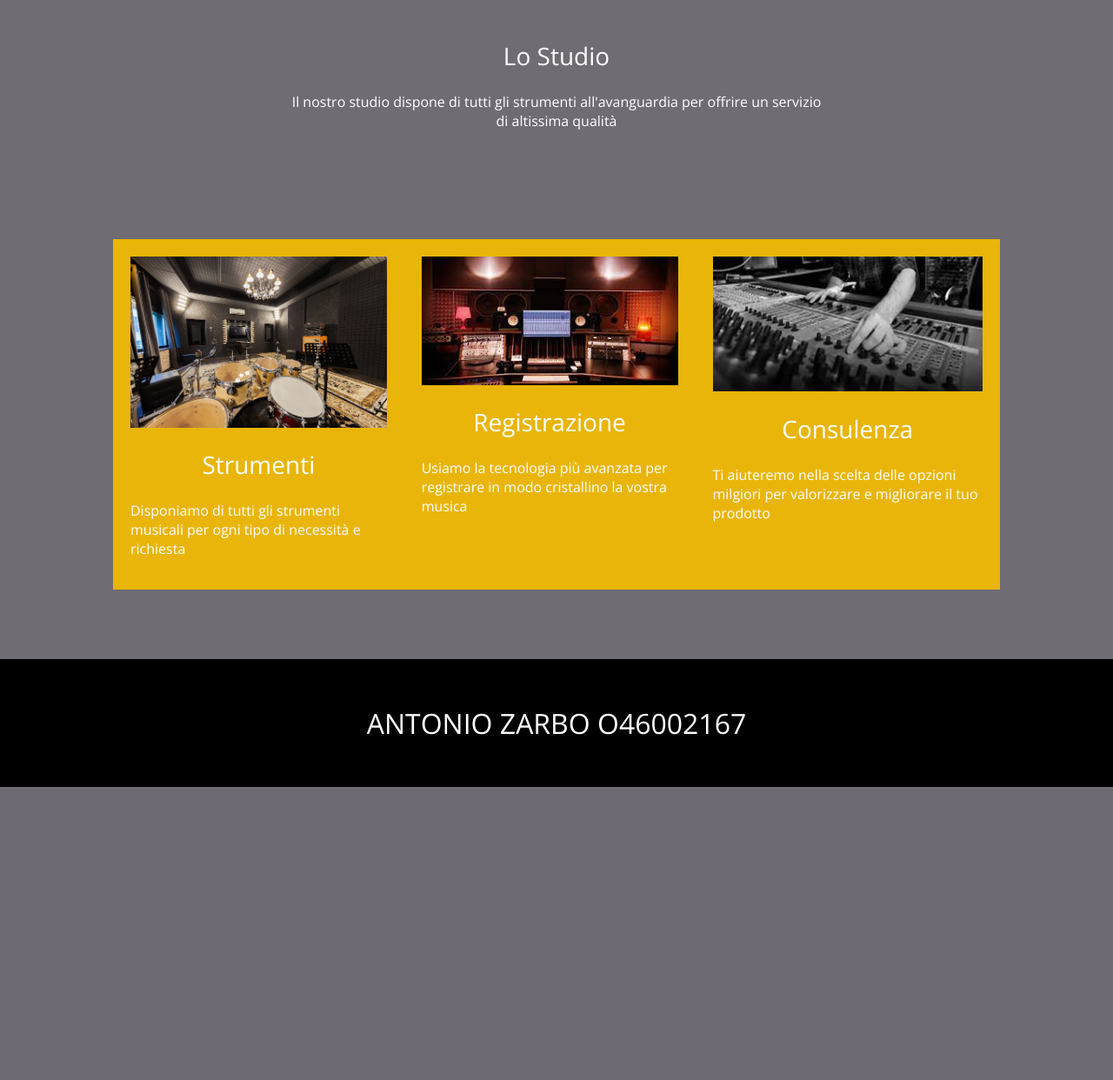
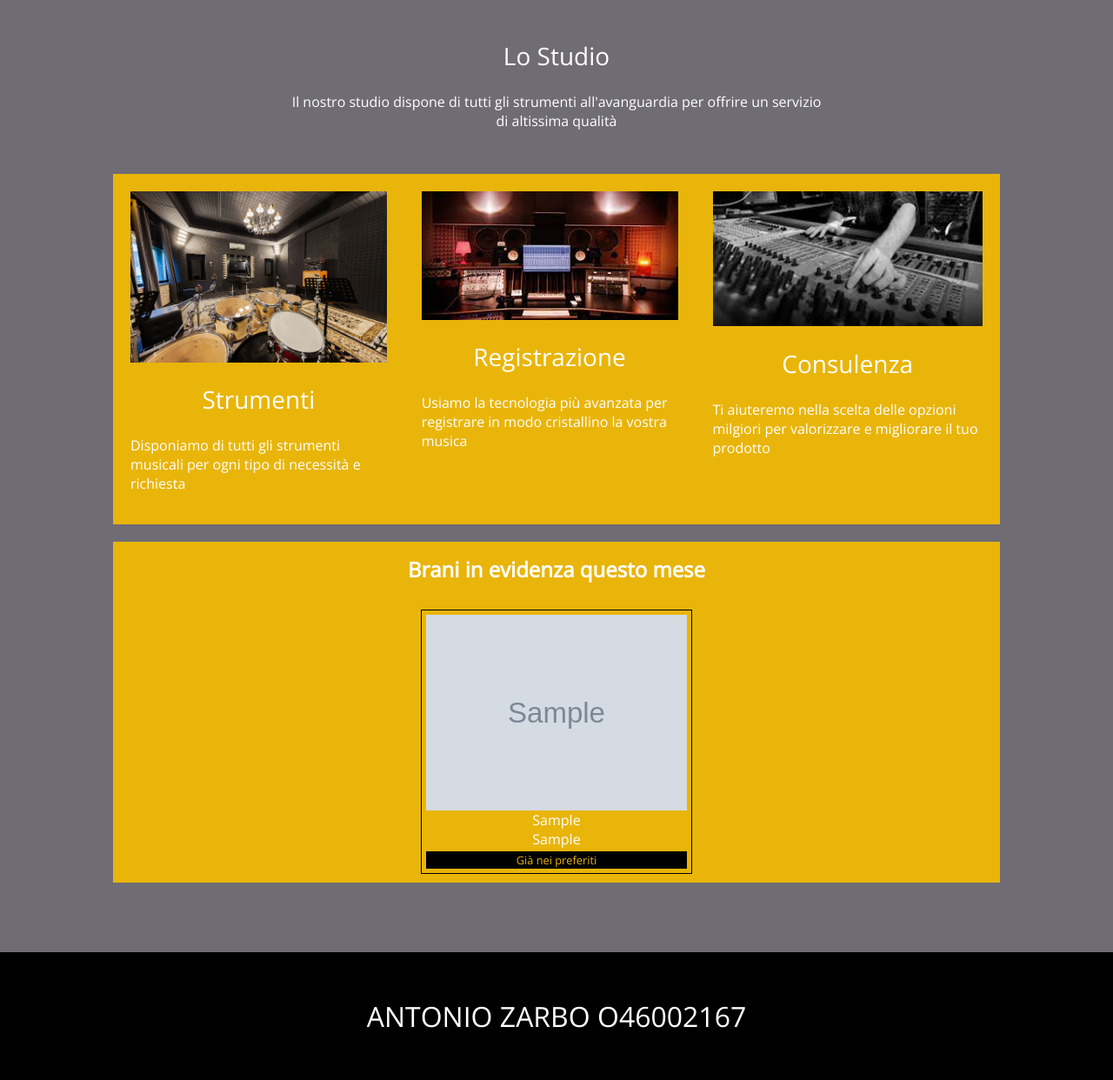
Before and after one commit to zAntoniix/hw1, a PHP site: page /home.php in a window 1280 px wide. Shown: the part 535-1777 px from the top of the page at 87% size. Before the commit the page ends 1440 px from the top, so only its background shows below. Run offline with PHP 8.4, Linux system fonts and the light colour scheme; the visitor is signed in with stand-in values (Sample User, id 1); data comes from the database, SQL or seed files in the repository; tables that the repository leaves empty or names only in its code hold one stand-in row (values such as "Sample post"); grey boxes marked "Sample" are stand-in pictures.

Commit message:
Add files via upload

```diff
--- a/api_ricerca.php
+++ b/api_ricerca.php
@@ -32,7 +32,7 @@
   for($i=0;$i < count($json1['tracks']['items']);$i++) {
     $id = $json1['tracks']['items'][$i]['id'];
 
-    $query = "SELECT * FROM preferiti where userid = $userid AND musicid = '$id'";
+    $query = "SELECT * FROM preferiti WHERE userid = $userid AND musicid = '$id'";
     $res2 = mysqli_query($conn, $query);
 
     if(mysqli_num_rows($res2) > 0) {
--- /dev/null
+++ b/carica_inEvidenza.php
@@ -0,0 +1,36 @@
+<?php
+  session_start();
+  if(isset($_SESSION['username'])) {
+
+    $conn = mysqli_connect("localhost", "root", "", "hw1") or die(mysqli_error($conn));
+    $userid = $_SESSION['user_id'];
+
+    $query = "SELECT * FROM inEvidenza";
+    $res = mysqli_query($conn, $query);
+
+    $array = array();
+    while($risultato = mysqli_fetch_assoc($res)) {
+      array_push($array, $risultato);
+    }
+
+    for($i=0;$i < count($array);$i++) {
+      $id = $array[$i]['musicid'];
+
+      $query2 = "SELECT * FROM preferiti WHERE userid = $userid AND musicid = '$id'";
+      $res2 = mysqli_query($conn, $query2);
+
+      if(mysqli_num_rows($res2) > 0) {
+        $p = true;
+      } else {
+        $p = false;
+      }
+
+      $titolo = $array[$i]['titolo'];
+      $artista = $array[$i]['artista'];
+      $img = $array[$i]['img'];
+
+      $array2[] = array("titolo" => $titolo, "artista" => $artista, "img" => $img, "musicid" => $id, "preferito" => $p);
+    }
+    echo json_encode($array2);
+  }
+?>
--- a/css/home.css
+++ b/css/home.css
@@ -126,7 +126,7 @@ section {
   color: white;
   margin-left: auto;
   margin-right: auto;
-  margin-bottom: 125px;
+  margin-bottom: 50px;
   width: 60%;
   text-align: center;
 }
@@ -156,6 +156,56 @@ section {
 
 #dettagli p {
   color: white;
+}
+
+#inEvidenza {
+  background-color: rgb(233, 181, 10);
+  color: white;
+  text-align: center;
+}
+
+#inEvidenza h1 {
+  padding-top: 15px;
+}
+
+#inEvidenza-view {
+  display: flex;
+  flex-wrap: wrap;
+  justify-content: center;
+}
+
+#inEvidenza-view .song {
+  margin: 10px;
+  border: 1px solid black;
+  padding: 5px;
+  max-width: 300px;
+  display: flex;
+  flex-direction: column;
+  text-align: center;
+}
+
+.song p {
+  display: none;
+}
+
+.song a {
+  cursor: pointer;
+  margin-top: 3px;
+  font-size: 0.8rem;
+  border: 1px solid black;
+  background-color: white;
+  color: black;
+}
+
+.added {
+  color: rgb(233, 181, 10) !important;
+  background-color: black !important;
+  cursor: default !important
+}
+
+.song a:hover {
+  color: rgb(233, 181, 10);
+  background-color: black;
 }
 
 footer {
--- a/home.php
+++ b/home.php
@@ -54,7 +54,7 @@
       </div>
 
       <div id="dettagli">
-        <!--<div>
+        <!-- <div>
           <img src="images/strumenti.png" />
           <h1>Strumenti</h1>
           <p>Disponiamo di tutti gli strumenti musicali per ogni tipo di necessità e richiesta</p>
@@ -72,6 +72,11 @@
           <p>Ti aiuteremo nella scelta delle opzioni milgiori per valorizzare e migliorare il tuo prodotto</p>
          </div> -->
       </div>
+
+      <div id=inEvidenza>
+        <h1>Brani in evidenza questo mese</h1>
+        <div id="inEvidenza-view"></div>
+      </div>
     </section>
 
     <footer>
--- a/js/home.js
+++ b/js/home.js
@@ -1,5 +1,5 @@
 function onContentJson(json) {
-  console.log("JSON ricevuto, carico contenuti..");
+  console.log("Carico contenuti..");
   const space = document.querySelector('#dettagli');
 
   for(let i in json) {
@@ -20,6 +20,49 @@ function onContentJson(json) {
   }
 }
 
+function onEvidenzaJson(json) {
+  console.log("Carico brani in evidenza..");
+  const evid =  document.querySelector('#inEvidenza-view');
+
+  for(let i in json) {
+    const album_img = json[i].img;
+    const title = json[i].titolo;
+    const artist = json[i].artista;
+    const song = document.createElement('div');
+    song.classList.add('song');
+    const img = document.createElement('img');
+    img.src = album_img;
+    const titolo = document.createElement('span');
+    titolo.classList.add('titolo');
+    titolo.textContent = title;
+    const artista = document.createElement('span');
+    artista.classList.add('artista');
+    artista.textContent = artist;
+    id = document.createElement('p');
+    id.textContent = json[i].musicid;
+
+    const preferito = document.createElement('a');
+    if(json[i].preferito == true) {
+      preferito.innerText = "Già nei preferiti";
+      preferito.classList.add('added');
+    } else {
+      preferito.innerText = "Agg. a preferiti";
+      preferito.addEventListener('click', addPreferito);
+    }
+
+    song.appendChild(img);
+    song.appendChild(titolo);
+    song.appendChild(artista);
+    song.appendChild(id);
+    song.appendChild(preferito);
+    evid.appendChild(song);
+  }
+}
+
+function onJsonPref(json) {
+  console.log("Aggiunto: "+ json.esito);
+}
+
 function onContentResponse(response) {
   return response.json();
 }
@@ -28,9 +71,29 @@ function carica_contents() {
   fetch("carica_contents.php").then(onContentResponse).then(onContentJson);
 }
 
+function carica_inEvidenza() {
+  fetch("carica_inEvidenza.php").then(onContentResponse).then(onEvidenzaJson);
+}
+
+function addPreferito(event) {
+  const button = event.currentTarget;
+
+  const formData = new FormData();
+  formData.append('id', button.parentNode.querySelector('p').textContent);
+  formData.append('img', button.parentNode.querySelector('img').src);
+  formData.append('title', button.parentNode.querySelector('.titolo').textContent);
+  formData.append('artist', button.parentNode.querySelector('.artista').textContent);
+
+  fetch("add_preferiti.php", {method: 'post', body: formData}).then(onContentResponse).then(onJsonPref);
+
+  button.parentNode.querySelector('a').innerText = "Aggiunto!"
+  button.parentNode.querySelector('a').classList.add('added');
+}
+
 function mobileMenu(menu) {
   menu.classList.toggle('open');
 }
 
 
 carica_contents();
+carica_inEvidenza();
--- a/js/login.js
+++ b/js/login.js
@@ -1,5 +1,5 @@
 function controllaCampi(event) {
-  if((user.value.length === 0) || (password.value.length === 0)) {
+  if((user.value.length === 0) || (pass.value.length === 0)) {
     event.preventDefault();
     document.querySelector('#error').innerHTML = "Inserisci tutti i campi";
     document.querySelector('#error').classList.add('log_error');
```
